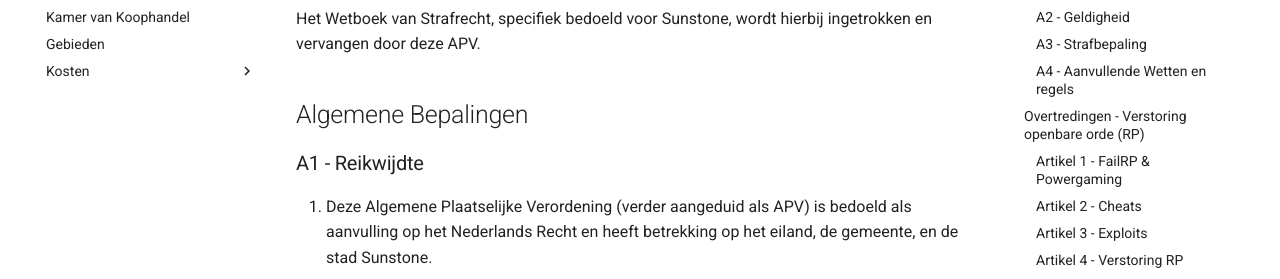
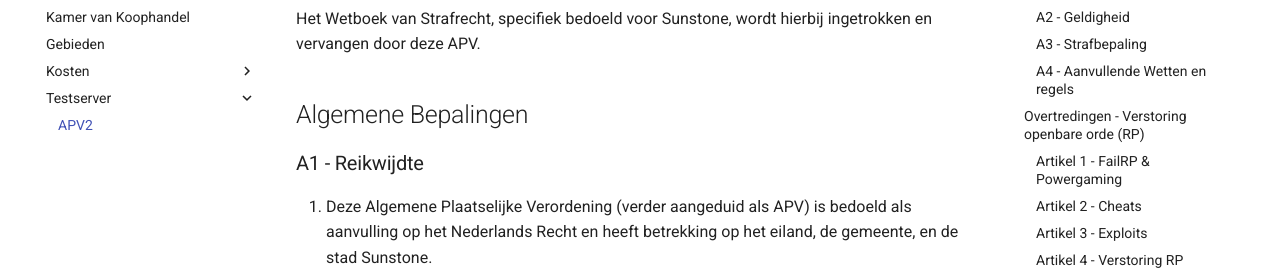
Before and after one commit to mickjoel/wetboek.sunstone, an MkDocs documentation site: the page built from docs/testserver/apv2.md, in a window 1280 px wide. Shown: the part 220-499 px from the top of the page. Built offline with MkDocs 1.6.1 and Material for MkDocs 9.7.7, drawn with Linux system fonts in a browser that asks for light colours.

Commit message:
Update mkdocs.yml

```diff
--- a/mkdocs.yml
+++ b/mkdocs.yml
@@ -19,3 +19,6 @@ nav:
     - ANWB: kosten/anwb.md
     - Politie: kosten/politie.md
     - Impound: kosten/inbeslagname.md
+
+  - Testserver:
+    - APV2: testserver/apv2.md
```
